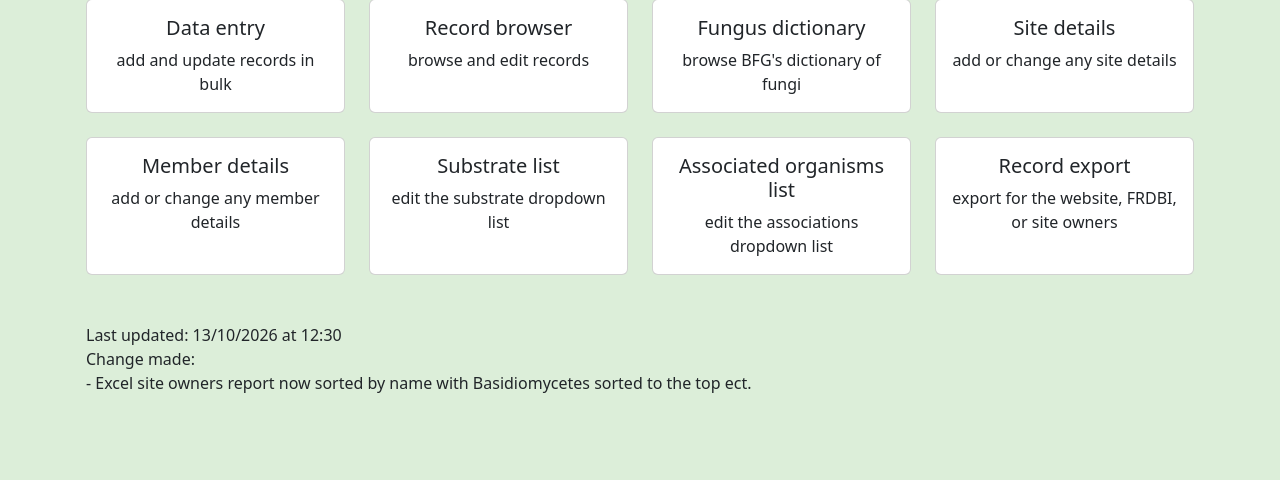
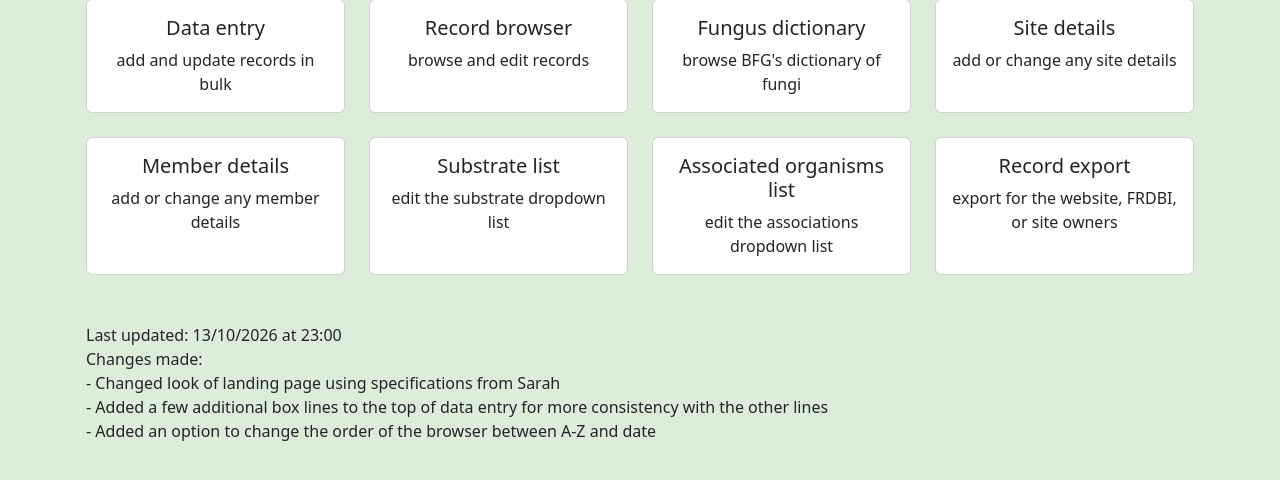
Before and after one commit to Excess10n/BFG-Database-Manager, a Django app: page / in a window 1280 px wide. Shown: the part 213-693 px from the top of the page. Run offline with Django 5.2, Linux system fonts and the light colour scheme; the visitor is signed in with stand-in values (Sample User, id 1).

Commit message:
general release changes 5

```diff
--- a/djangoProject/managementApp/templates/base.html
+++ b/djangoProject/managementApp/templates/base.html
@@ -99,14 +99,25 @@
 
         // 1. Save the scroll position right before the page reloads
         window.addEventListener("beforeunload", () => {
-            localStorage.setItem("scrollPosition", window.scrollY);
+            const documentHeight = Math.max(
+                document.documentElement.scrollHeight,
+                document.body.scrollHeight
+            );
+            const isScrollable = documentHeight > window.innerHeight + 1;
+            const isAtBottom = window.innerHeight + window.scrollY
+                >= documentHeight - 1;
+            localStorage.setItem("scrollPosition", isScrollable && isAtBottom ? "bottom" : window.scrollY);
         });
 
         // 2. Restore the scroll position as soon as the page loads
         window.addEventListener("load", () => {
             const savedPosition = localStorage.getItem("scrollPosition");
             if (savedPosition !== null) {
-                window.scrollTo(0, parseInt(savedPosition, 10));
+                if (savedPosition === "bottom") {
+                    window.scrollTo(0, document.documentElement.scrollHeight);
+                } else {
+                    window.scrollTo(0, parseInt(savedPosition, 10));
+                }
                 localStorage.removeItem("scrollPosition"); // Clear it so it doesn't break normal visits
             }
         });
--- a/djangoProject/managementApp/templates/dataManager/recordEdit.html
+++ b/djangoProject/managementApp/templates/dataManager/recordEdit.html
@@ -27,12 +27,15 @@
             {% crispy initForm %}
         </form>
     </div>
-    <div class="col-5">
+    <div class="col-5 border-top border-end border-bottom border-dark">
+        <div class="border-bottom border-dark">
         <form method="POST" enctype="multipart/form-data">
             {% csrf_token %}
             {{forayForm|crispy}}
             <input type="submit" value="Submit" class="btn btn-primary">
         </form>
+        <br/>
+        </div>
         {% if initPresent %}
             <br/>
             <h4>A-Z order</h4>
--- a/djangoProject/managementApp/templates/index.html
+++ b/djangoProject/managementApp/templates/index.html
@@ -26,9 +26,11 @@
 <div class="mx-auto">
 <br/><br/>
 <p>
-    Last updated: 13/10/2026 at 12:30<br/>
-    Change made:<br/>
-    - Excel site owners report now sorted by name with Basidiomycetes sorted to the top ect.
+    Last updated: 13/10/2026 at 23:00<br/>
+    Changes made:<br/>
+    - Changed look of landing page using specifications from Sarah<br/>
+    - Added a few additional box lines to the top of data entry for more consistency with the other lines<br/>
+    - Added an option to change the order of the browser between A-Z and date<br/>
 </p>
 </div>
 {% endblock content %}
--- a/djangoProject/managementApp/views.py
+++ b/djangoProject/managementApp/views.py
@@ -672,12 +672,17 @@ def RecordBrowseView(request):
         data["dateSingle"] = None
 
     currentPage = request.GET.get("page")
+    order = request.GET.get("order")
+    if order == None:
+        order = "1"
 
     filt = False
     for x in data.values():
         if x != None:
             filt = True
             break
+
+    data["order"] = order
 
     form = RecordFilterForm("Filter", request.POST or None, initial=data, prefix="filterform")
     # if form was submitted then take the data from there instead
@@ -685,6 +690,7 @@ def RecordBrowseView(request):
         data = form.cleaned_data
         filt = True
         currentPage = 1
+        order = data["order"]
 
     # filter process if data is present
     if filt:
@@ -788,7 +794,10 @@ def RecordBrowseView(request):
         if param != "":
             param = param[:-1]
 
-        records = Record.objects.all().order_by("fungusFK__currentFungus__fullName", "-dateFound")
+        if order == "1":
+            records = Record.objects.all().order_by("-dateFound", "fungusFK__currentFungus__fullName")
+        else:
+            records = Record.objects.all().order_by("fungusFK__currentFungus__fullName", "-dateFound")
 
         # substrate and assoc filters
         if substrate != None:
@@ -877,7 +886,10 @@ def RecordBrowseView(request):
 
     else:
         # if no filter get all records
-        records = Record.objects.all().order_by("fungusFK__currentFungus__fullName", "-dateFound")
+        if order == "1":
+            records = Record.objects.all().order_by("-dateFound", "fungusFK__currentFungus__fullName")
+        else:
+            records = Record.objects.all().order_by("fungusFK__currentFungus__fullName", "-dateFound")
         length = records.count()
 
     # get species count
@@ -886,33 +898,38 @@ def RecordBrowseView(request):
     # pagination
     currentPage, pageCount, start, end, pageList, bounds = pagination(currentPage, length)
 
-    # add labels to the options displayed (AI GEN used for efficinecy improvement)
+    # add labels to the options displayed (order 2 only) (AI GEN used for efficinecy improvement)
     pageLabels = []
-    if bounds and bounds[0][1] > 0:
-        firstLabelIndex = bounds[0][0]
-        labelNames = list(
-            records.values_list("fungusFK__currentFungus__fullName", flat=True)[
-                firstLabelIndex:bounds[-1][1]
-            ]
-        )
-    else:
-        firstLabelIndex = 0
-        labelNames = []
-
-    for i in range(len(pageList)):
-        firstIndex = bounds[i][0] - firstLabelIndex
-        lastIndex = bounds[i][1] - firstLabelIndex - 1
-        if lastIndex < 0 or lastIndex >= len(labelNames):
-            pageLabels.append({"num": pageList[i], "label": f"{pageList[i]}"})
-            continue
-
-        first = labelNames[firstIndex][0].upper()
-        last = labelNames[lastIndex][0].upper()
-
-        if first == last:
-            pageLabels.append({"num": pageList[i], "label": f"({first}) {pageList[i]}"})
+    if order == "2":
+        if bounds and bounds[0][1] > 0:
+            firstLabelIndex = bounds[0][0]
+            labelNames = list(
+                records.values_list("fungusFK__currentFungus__fullName", flat=True)[
+                    firstLabelIndex:bounds[-1][1]
+                ]
+            )
         else:
-            pageLabels.append({"num": pageList[i], "label": f"({first}-{last}) {pageList[i]}"})
+            firstLabelIndex = 0
+            labelNames = []
+
+        for i in range(len(pageList)):
+            firstIndex = bounds[i][0] - firstLabelIndex
+            lastIndex = bounds[i][1] - firstLabelIndex - 1
+            if lastIndex < 0 or lastIndex >= len(labelNames):
+                pageLabels.append({"num": pageList[i], "label": f"{pageList[i]}"})
+                continue
+
+            first = labelNames[firstIndex][0].upper()
+            last = labelNames[lastIndex][0].upper()
+
+            if first == last:
+                pageLabels.append({"num": pageList[i], "label": f"({first}) {pageList[i]}"})
+            else:
+                pageLabels.append({"num": pageList[i], "label": f"({first}-{last}) {pageList[i]}"})
+    else:
+        # quick conversion from pageList to page pageLabels format
+        for page in pageList:
+            pageLabels.append({"num": page, "label": str(page)})
 
     records = records[start:end]
 
@@ -926,6 +943,8 @@ def RecordBrowseView(request):
         expand = int(expand)
     except:
         expand = -1
+
+    param += f"order={order}&"
 
     context = {"records": records, "param": param, "form": form, "page": page, "expand": expand, "isManager": isManager, "species": species}
     return render(request, 'dataManager/recordBrowse.html', context)
```
Also changed, not shown: djangoProject/managementApp/forms.py (+13 -1 lines), djangoProject/managementApp/templates/index_landing.html (+36 -16 lines).
